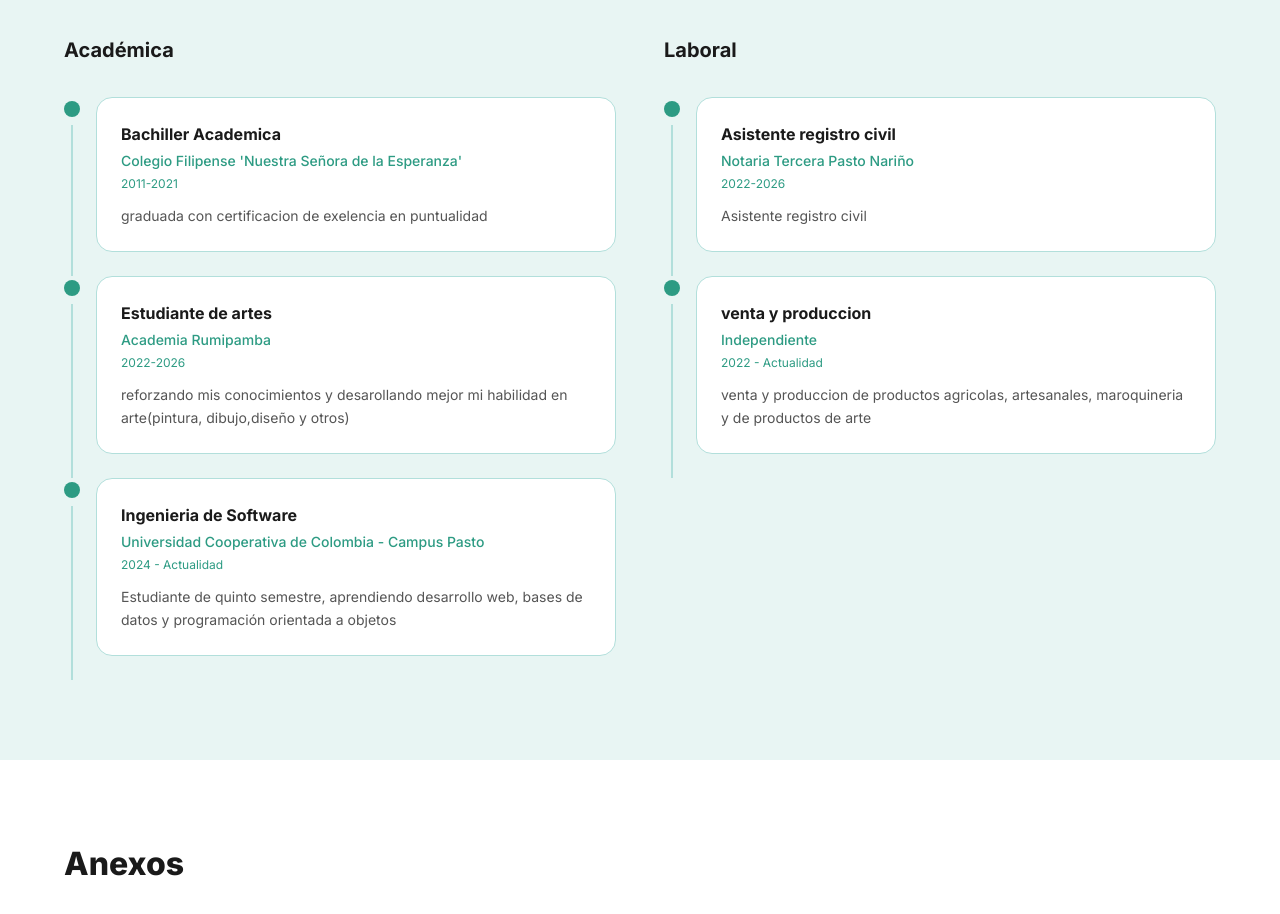
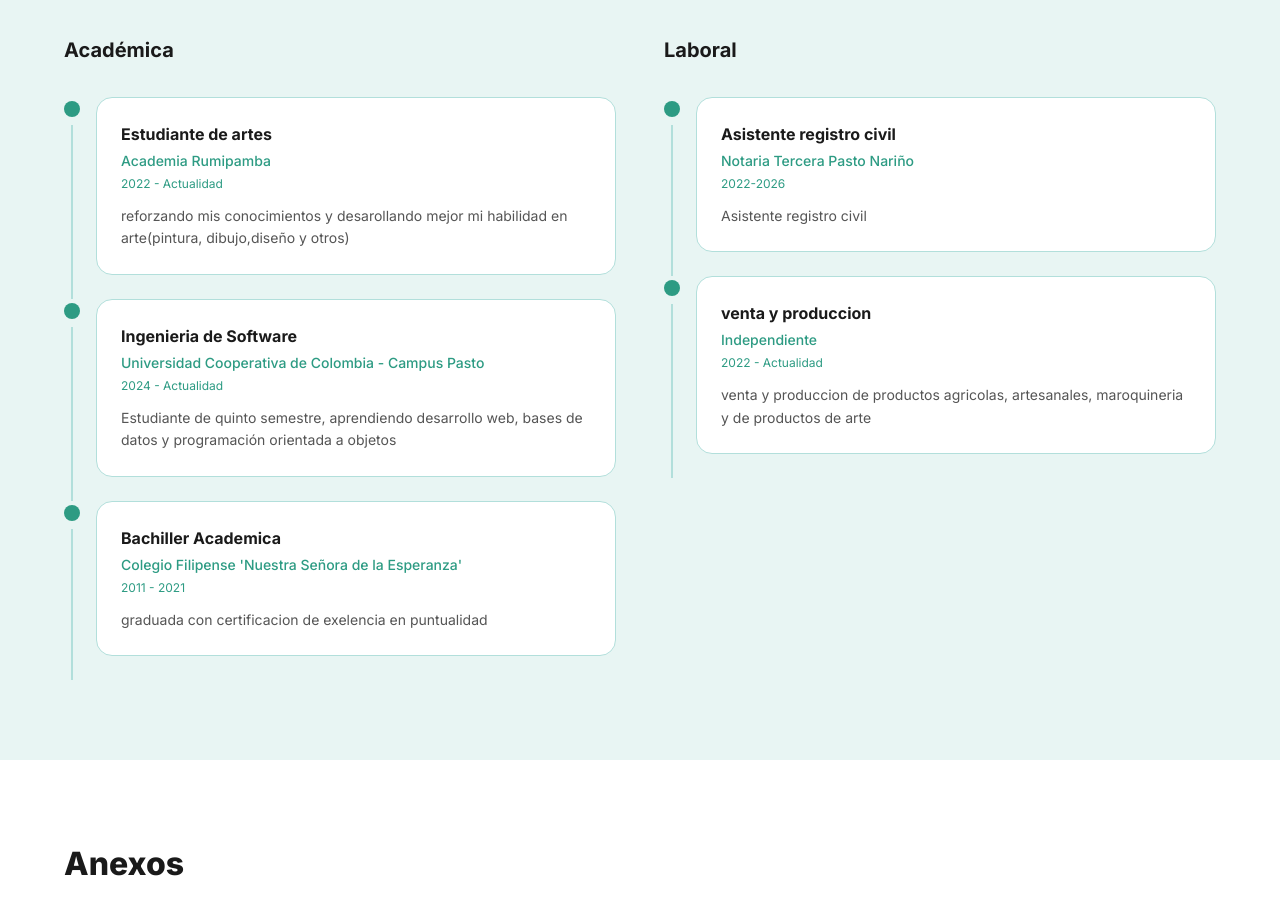
Before and after one commit to Yeraldin3139/portafolio, a Next.js app: page / in a window 1280 px wide. Shown: the part 3080-3994 px from the top of the page. Built offline with nearby package versions, Linux system fonts and the light colour scheme.

Commit message:
modificacion fechas experience academica

```diff
--- a/components/Experience.tsx
+++ b/components/Experience.tsx
@@ -12,9 +12,9 @@ interface Item {
 
 const dataEs = {
   academica: [
-    { id: 1, titulo: "Bachiller Academica", institucion: "Colegio Filipense 'Nuestra Señora de la Esperanza'", periodo: "2011-2021", descripcion: "graduada con certificacion de exelencia en puntualidad" },
-    { id: 2, titulo: "Estudiante de artes", institucion: "Academia Rumipamba", periodo: "2022-2026", descripcion: "reforzando mis conocimientos y desarollando mejor mi habilidad en arte(pintura, dibujo,diseño y otros)" },
-    { id: 3, titulo: "Ingenieria de Software", institucion: "Universidad Cooperativa de Colombia - Campus Pasto", periodo: "2024 - Actualidad", descripcion: "Estudiante de quinto semestre, aprendiendo desarrollo web, bases de datos y programación orientada a objetos" },
+    { id: 1, titulo: "Estudiante de artes", institucion: "Academia Rumipamba", periodo: "2022 - Actualidad", descripcion: "reforzando mis conocimientos y desarollando mejor mi habilidad en arte(pintura, dibujo,diseño y otros)" },
+    { id: 2, titulo: "Ingenieria de Software", institucion: "Universidad Cooperativa de Colombia - Campus Pasto", periodo: "2024 - Actualidad", descripcion: "Estudiante de quinto semestre, aprendiendo desarrollo web, bases de datos y programación orientada a objetos" },
+    { id: 3, titulo: "Bachiller Academica", institucion: "Colegio Filipense 'Nuestra Señora de la Esperanza'", periodo: "2011 - 2021", descripcion: "graduada con certificacion de exelencia en puntualidad" },
   ],
   laboral: [
     { id: 1, titulo: "Asistente registro civil", institucion: "Notaria Tercera Pasto Nariño", periodo: "2022-2026", descripcion: "Asistente registro civil" },
```
